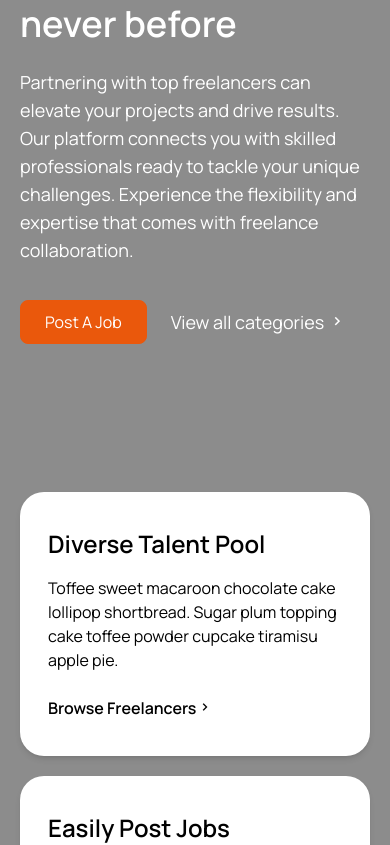
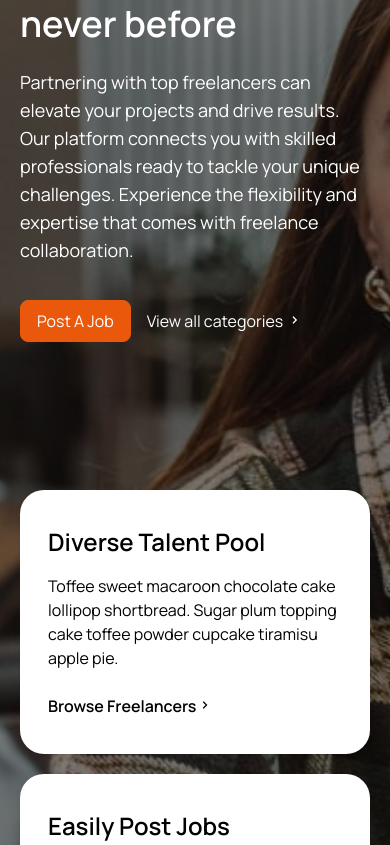
Before and after one commit to Ireski/skillmatch, a React (Vite) app: page / in a window 390 px wide. Shown: the part 2368-3213 px from the top of the page. Built offline with nearby package versions, Linux system fonts and the light colour scheme.

Commit message:
Update Experience.jsx

```diff
--- a/src/components/Experience.jsx
+++ b/src/components/Experience.jsx
@@ -20,7 +20,7 @@ const Experience = () => {
     },
   ];
   return (
-    <div className="experience bg-center bg-cover h-auto bg-blend-darken bg-black/45 py-24 px-5 lg:px-14">
+    <div className="bg-[url('/images/back1.jpg')] bg-center bg-cover h-auto bg-blend-darken bg-black/45 py-24 px-5 lg:px-14">
       <div className="lg:w-4/6">
         <h3 className="text-white text-4xl lg:text-5xl font-semibold py-3">
           Experience freelance talent like never before
@@ -32,10 +32,10 @@ const Experience = () => {
           expertise that comes with freelance collaboration.
         </p>
         <div className="flex flex-row">
-          <button className="bg-orange-600 border-orange-600 text-white px-6 py-2 rounded-lg">
+          <button className="bg-orange-600 text-md lg:text-lg border-orange-600 text-white px-4 py-2 lg:px-6 lg:py-2 rounded-lg">
             Post A Job
           </button>
-          <button className="text-white text-lg px-6 py-2 border-none">
+          <button className="text-white text-md lg:text-lg px-4 py-2 lg:px-6 lg:py-2 border-none">
             View all categories <i className="bx bx-chevron-right"></i>
           </button>
         </div>
```
